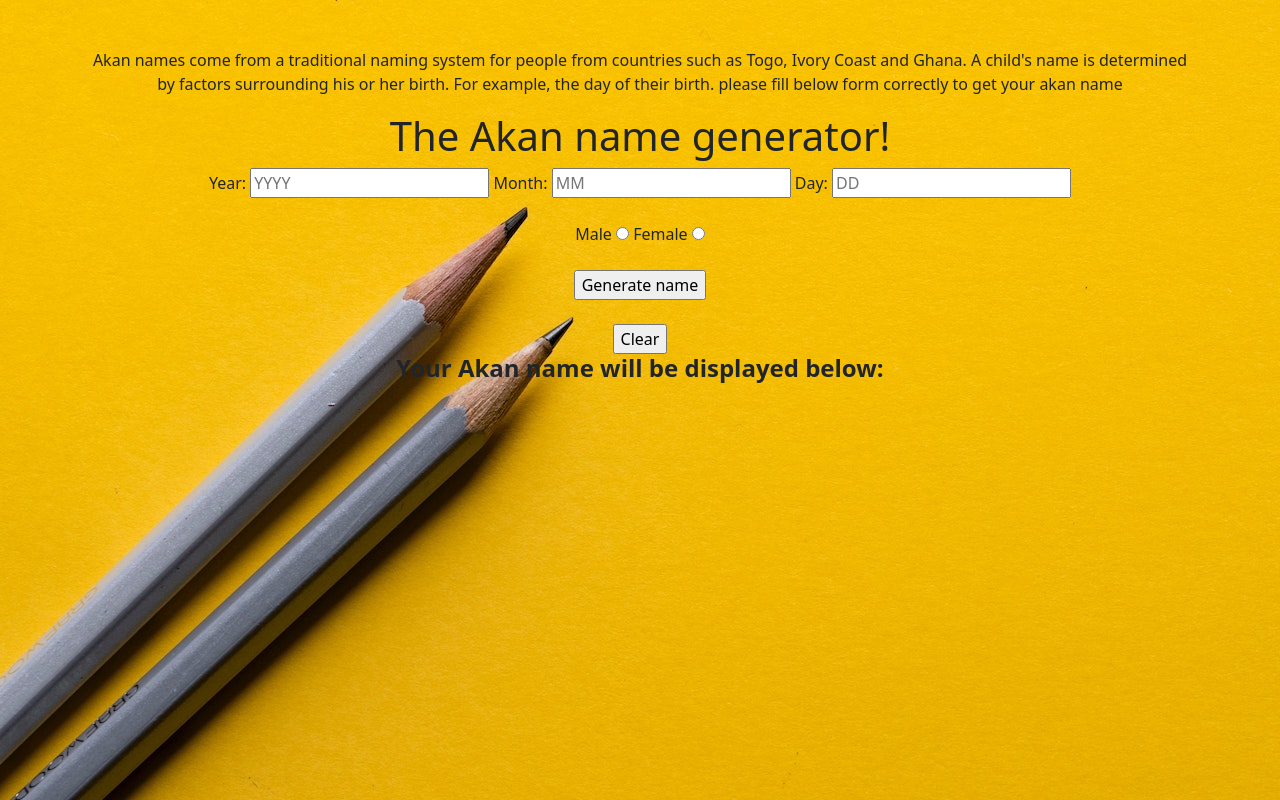
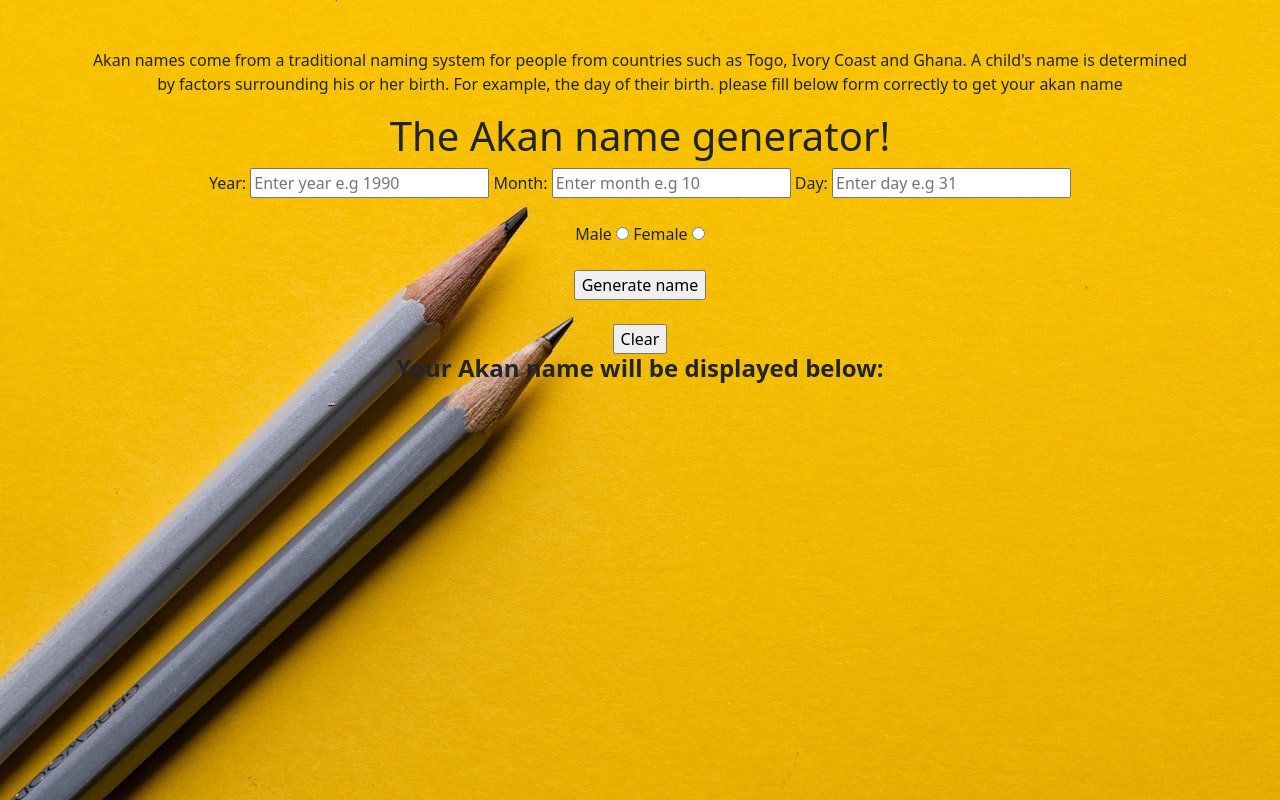
Before and after one commit to jmochache/akan-names, a plain HTML site: page index.html in a window 1280 px wide. Drawn offline with nearby package versions, Linux system fonts and the light colour scheme.

Commit message:
add place holder clear examples

```diff
--- a/index.html
+++ b/index.html
@@ -38,7 +38,7 @@
                 id="year-input"
                 type="number"
                 name="year-of-birth"
-                placeholder="YYYY"
+                placeholder="Enter year e.g 1990"
                 value=""
                 required
               />
@@ -49,7 +49,7 @@
                 id="month-input"
                 type="number"
                 name="month-of-birth"
-                placeholder="MM"
+                placeholder="Enter month e.g 10"
                 value=""
                 required
               />
@@ -60,7 +60,7 @@
                 id="day-input"
                 type="number"
                 name="day-of-birth"
-                placeholder="DD"
+                placeholder="Enter day e.g 31"
                 value=""
                 required
               />
```
